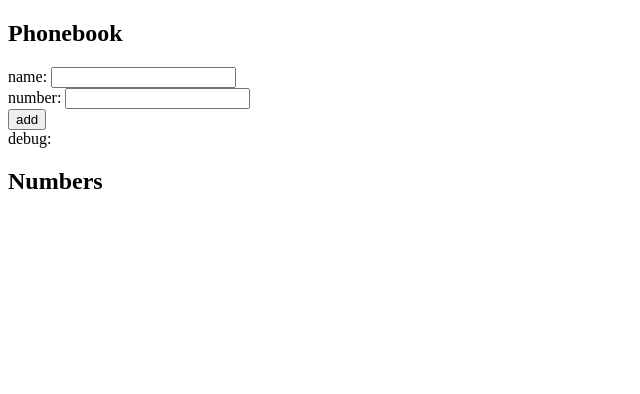
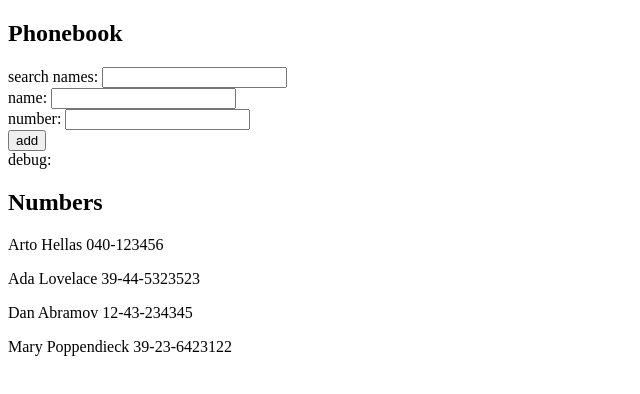
Before and after one commit to gregorybfoulkes/full_stack_open_2022, a React (Create React App) app in the folder part2/phonebook/: page / in a window 1280 px wide. Shown: the top 394 px of the page, without its empty margins (0-640 px from the left). Built offline with nearby package versions, Linux system fonts and the light colour scheme.

Commit message:
saving progress

```diff
--- a/part2/phonebook/src/App.js
+++ b/part2/phonebook/src/App.js
@@ -2,7 +2,12 @@
 
 const App = () => {
 
-  const [persons, setPersons] = useState([]);
+  const [persons, setPersons] = useState([
+    { name: 'Arto Hellas', number: '040-123456', id: 1 },
+    { name: 'Ada Lovelace', number: '39-44-5323523', id: 2 },
+    { name: 'Dan Abramov', number: '12-43-234345', id: 3 },
+    { name: 'Mary Poppendieck', number: '39-23-6423122', id: 4 }
+  ])
   const [newName, setNewName] = useState('');
   const [newNumber, setNewNumber] = useState('');
   const [message, setMessage] = useState('');
@@ -17,13 +22,18 @@
     setNewNumber(event.target.value)
   }
 
+  const filterNames = () => {
+    persons.filter(person => person.name)
+  }
+
   const addPerson = (event) => {
 
     event.preventDefault()
 
     const newPerson = {
       name:newName,
-      number:newNumber
+      number:newNumber,
+      id:persons.length +1
     }
 
     let checkName = persons.some(person =>  person.name === newPerson.name)
@@ -47,12 +57,15 @@
   return (
     <div>
       <h2>Phonebook</h2>
+      <div>
+          search names: <input value={newName} onChange={filterNames}/>
+        </div>
       <form onSubmit={addPerson}>
         <div>
-          name: <input   valuename={newName} onChange={handleNameChange}/>
+          name: <input value={newName} onChange={handleNameChange}/>
         </div>
         <div>
-          number: <input valuenumber={newNumber} onChange={handleNumberChange} />
+          number: <input value={newNumber} onChange={handleNumberChange} />
         </div>
         <div>
           <button type="submit" >add</button>
```
